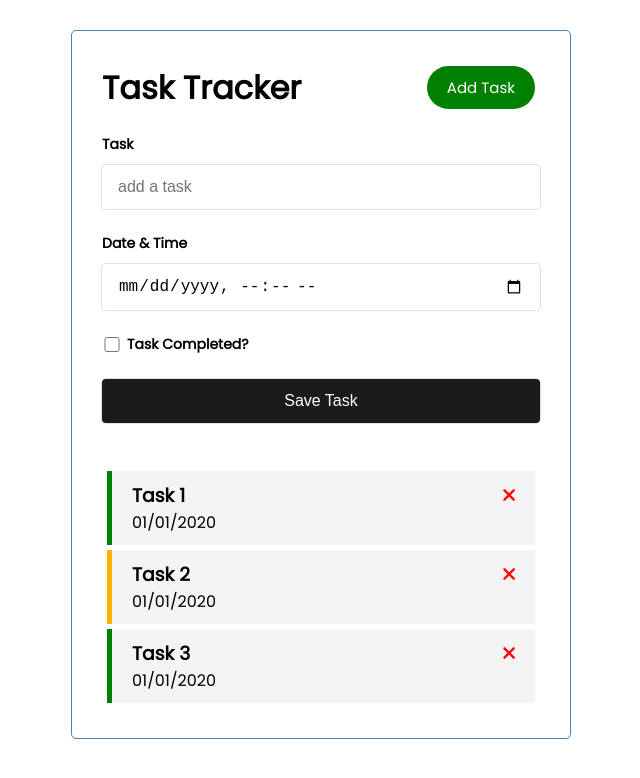
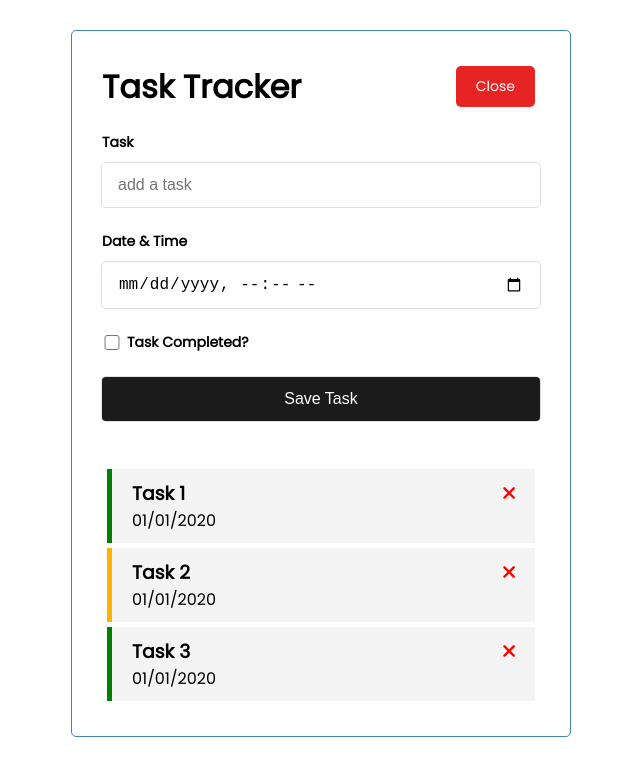
Before and after one commit to IYED-LH/vue-todo, a Vue app: page / in a window 1280 px wide. Both pictures are taken after a click on the button "Add Task". Shown: the top 778 px of the page, without its empty margins (319-959 px from the left). Built offline with nearby package versions, Linux system fonts and the light colour scheme.

Commit message:
toggle task

```diff
--- a/src/App.vue
+++ b/src/App.vue
@@ -1,8 +1,11 @@
 <template>
 <div class="container">
-<Header/>
 
+<Header :toggleAddTask="showAddTask" @show-task-form="showTaskForm" />
+
+<div v-show="showAddTask">
 <AddTask @add-task="addTask" />
+</div>
 
 <Tasks @completed="completedTask"  @delete="deleteTask" :tasks="tasks"/>
 
@@ -23,11 +26,16 @@ export default {
   },
   data() {
     return {
-      tasks: []
+      tasks: [],
+      showAddTask: false,
     }
   },
 
   methods: {
+
+    showTaskForm() {
+      this.showAddTask = !this.showAddTask;
+    },
 
     addTask(task) {
       this.tasks.push(task)
@@ -100,10 +108,10 @@ body {
   border: none;
   padding: 10px 20px;
   margin: 5px;
-  border-radius: 30px;
+  border-radius: 5px;
   cursor: pointer;
   text-decoration: none;
-  font-size: 15px;
+  font-size: 14px;
   font-family: inherit;
 }
 .btn:focus {
--- a/src/components/AddTask.vue
+++ b/src/components/AddTask.vue
@@ -46,8 +46,7 @@ export default {
       }
     },
     methods:{
-
-        onSubmit(e) {
+         onSubmit(e) {
             e.preventDefault()
 
             if ((!this.title) || (!this.date)) {
--- a/src/components/Button.vue
+++ b/src/components/Button.vue
@@ -1,5 +1,5 @@
 <template>
-<button @click="onClick()" :style="{ background: color }" class="btn">{{ text }}</button>
+<button @click="$emit('show-task-form')" :style="{ background: color }" class="btn">{{ text }}</button>
 </template>
 
 <script>
@@ -9,12 +9,7 @@ export default  {
     text: String,
     color: String
     },
-    methods: {
-      onClick() {
-        console.log('clicked')
 
-      }
-    }
   }
 
 </script>
--- a/src/components/Header.vue
+++ b/src/components/Header.vue
@@ -1,7 +1,7 @@
 <template>
 <header>
     <h1>Task Tracker</h1>
-    <Button text="Add Task" color="green" />
+    <Button @show-task-form="$emit('show-task-form')" :text="toggleAddTask ? 'Close' : 'Add Task'" :color="toggleAddTask ? 'rgb(231, 36, 36)' : 'green'"/>
 </header>
 </template>
 
@@ -9,6 +9,12 @@
 import Button from './Button.vue'
 export default {
     name: 'Header',
+    props: {
+        toggleAddTask: {
+            type: Boolean,
+            default: false
+        }
+    },
     components: {
         Button
 
@@ -22,5 +28,6 @@ header {
   justify-content: space-between;
   align-items: center;
   margin-bottom: 20px;
+
 }
 </style>
```
